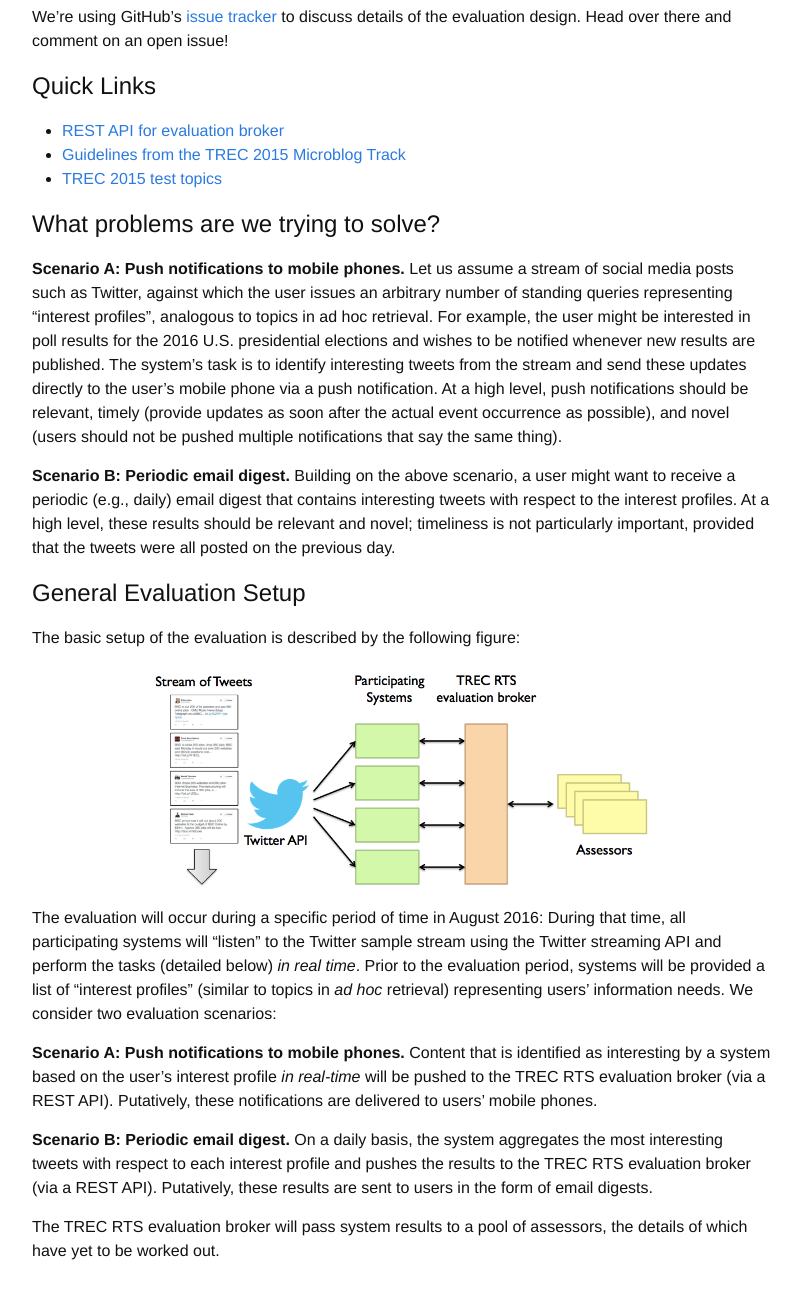
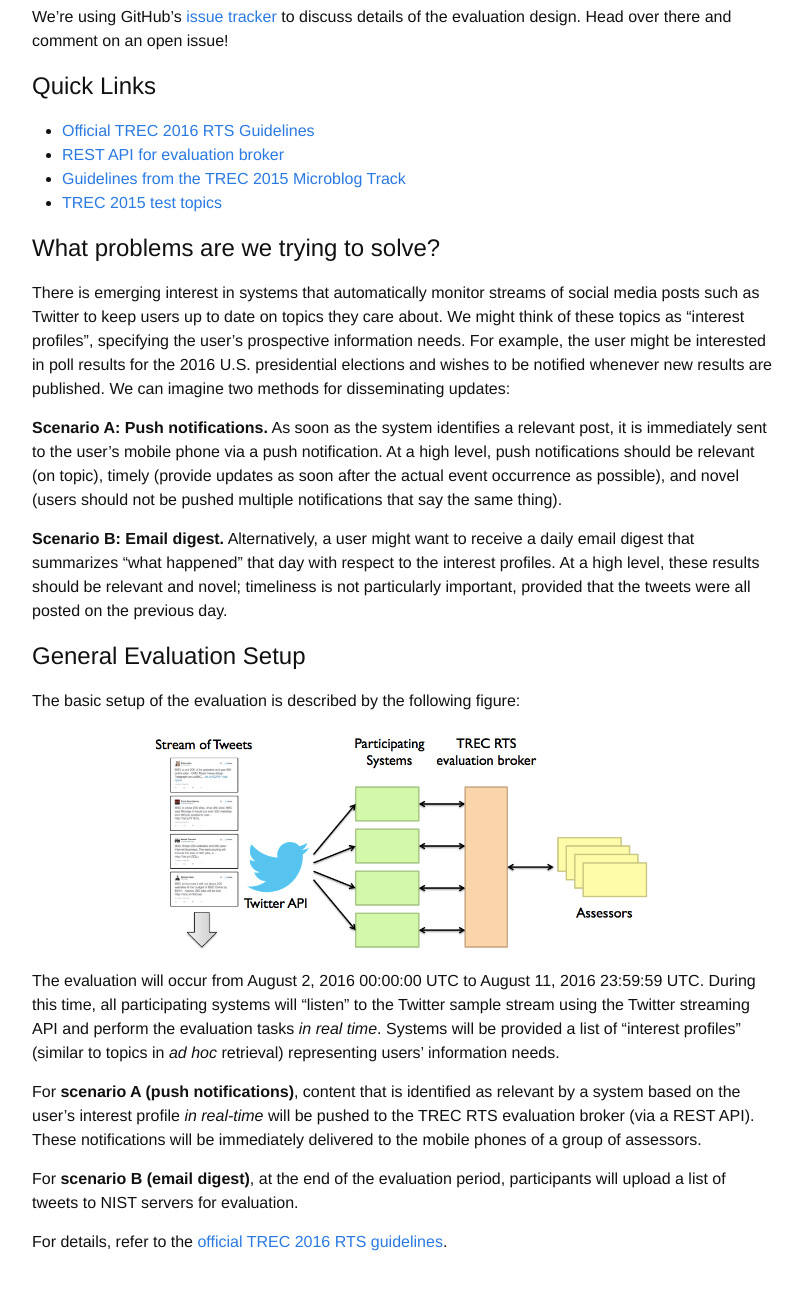
Before and after one commit to trecrts/trecrts.github.io, a Jekyll site: the page built from index.md, in a window 1280 px wide and 1400 px high, scrolled down 285 px, cut to the strip 0-1295 px from the top of the window. Shown: the whole strip, without its empty margins (238-1040 px from the left). Built offline with Jekyll 4.4.1, drawn with Linux system fonts in a browser that asks for light colours; some of the changed text lies outside the part shown.

Commit message:
Updates to front page, added stub for guidelines.

```diff
--- a/index.md
+++ b/index.md
@@ -24,33 +24,35 @@ open issue!
 
 ## Quick Links
 
++ [Official TREC 2016 RTS Guidelines](TREC2016-RTS-guidelines.html)
 + [REST API for evaluation broker](https://github.com/trecrts/trecrts-eval/tree/master/trecrts-server)
 + [Guidelines from the TREC 2015 Microblog Track](https://github.com/lintool/twitter-tools/wiki/TREC-2015-Track-Guidelines)
 + [TREC 2015 test topics](TREC2015-MB-testtopics.txt)
 
-
 ## What problems are we trying to solve?
 
-**Scenario A: Push notifications to mobile phones.** Let us assume a
-stream of social media posts such as Twitter, against which the user
-issues an arbitrary number of standing queries representing "interest
-profiles", analogous to topics in ad hoc retrieval. For example, the
-user might be interested in poll results for the 2016
+There is emerging interest in systems that automatically monitor
+streams of social media posts such as Twitter to keep users up to date
+on topics they care about. We might think of these topics as "interest
+profiles", specifying the user's prospective information needs. For
+example, the user might be interested in poll results for the 2016
 U.S. presidential elections and wishes to be notified whenever new
-results are published. The system's task is to identify interesting
-tweets from the stream and send these updates directly to the user's
-mobile phone via a push notification. At a high level, push
-notifications should be relevant, timely (provide updates as soon
-after the actual event occurrence as possible), and novel (users
-should not be pushed multiple notifications that say the same thing).
+results are published. We can imagine two methods for disseminating
+updates:
 
-**Scenario B: Periodic email digest.** Building on the above scenario,
-a user might want to receive a periodic (e.g., daily) email digest
-that contains interesting tweets with respect to the interest
-profiles. At a high level, these results should be relevant and novel;
-timeliness is not particularly important, provided that the tweets
-were all posted on the previous day.
+**Scenario A: Push notifications.** As soon as the system identifies a
+relevant post, it is immediately sent to the user's mobile phone via a
+push notification. At a high level, push notifications should be
+relevant (on topic), timely (provide updates as soon after the actual
+event occurrence as possible), and novel (users should not be pushed
+multiple notifications that say the same thing).
 
+**Scenario B: Email digest.** Alternatively, a user might want to
+receive a daily email digest that summarizes "what happened" that day
+with respect to the interest profiles. At a high level, these results
+should be relevant and novel; timeliness is not particularly
+important, provided that the tweets were all posted on the previous
+day.
 
 ## General Evaluation Setup
 
@@ -59,25 +61,22 @@ figure:
 
 <center><img style="padding-bottom: 15px; padding-top: 5px" src="trecrts-setup.png" width="500px"></center>
 
-The evaluation will occur during a specific period of time in August
-2016: During that time, all participating systems will "listen" to the
-Twitter sample stream using the Twitter streaming API and perform the
-tasks (detailed below) *in real time*. Prior to the evaluation period,
-systems will be provided a list of "interest profiles" (similar to
-topics in *ad hoc* retrieval) representing users' information
-needs. We consider two evaluation scenarios:
+The evaluation will occur from August 2, 2016 00:00:00 UTC to August
+11, 2016 23:59:59 UTC. During this time, all participating systems
+will "listen" to the Twitter sample stream using the Twitter streaming
+API and perform the evaluation tasks *in real time*. Systems
+will be provided a list of "interest profiles" (similar to topics in
+*ad hoc* retrieval) representing users' information needs.
 
-**Scenario A: Push notifications to mobile phones.** Content that is
-identified as interesting by a system based on the user's interest
-profile *in real-time* will be pushed to the TREC RTS evaluation
-broker (via a REST API). Putatively, these notifications are delivered
-to users' mobile phones.
+For **scenario A (push notifications)**, content that is identified as
+relevant by a system based on the user's interest profile *in
+real-time* will be pushed to the TREC RTS evaluation broker (via a
+REST API). These notifications will be immediately delivered to the
+mobile phones of a group of assessors.
 
-**Scenario B: Periodic email digest.** On a daily basis, the system
-aggregates the most interesting tweets with respect to each interest
-profile and pushes the results to the TREC RTS evaluation broker (via
-a REST API). Putatively, these results are sent to users in the form
-of email digests.
+For **scenario B (email digest)**, at the end of the evaluation
+period, participants will upload a list of tweets to NIST servers for
+evaluation.
 
-The TREC RTS evaluation broker will pass system results to a pool of
-assessors, the details of which have yet to be worked out.
+For details, refer to the [official TREC 2016 RTS
+guidelines](TREC2016-RTS-guidelines.html).
```
Also changed, not shown: other parts of index.md (+3 -3 lines), TREC2016-RTS-guidelines.md (added, +12 -0 lines).
